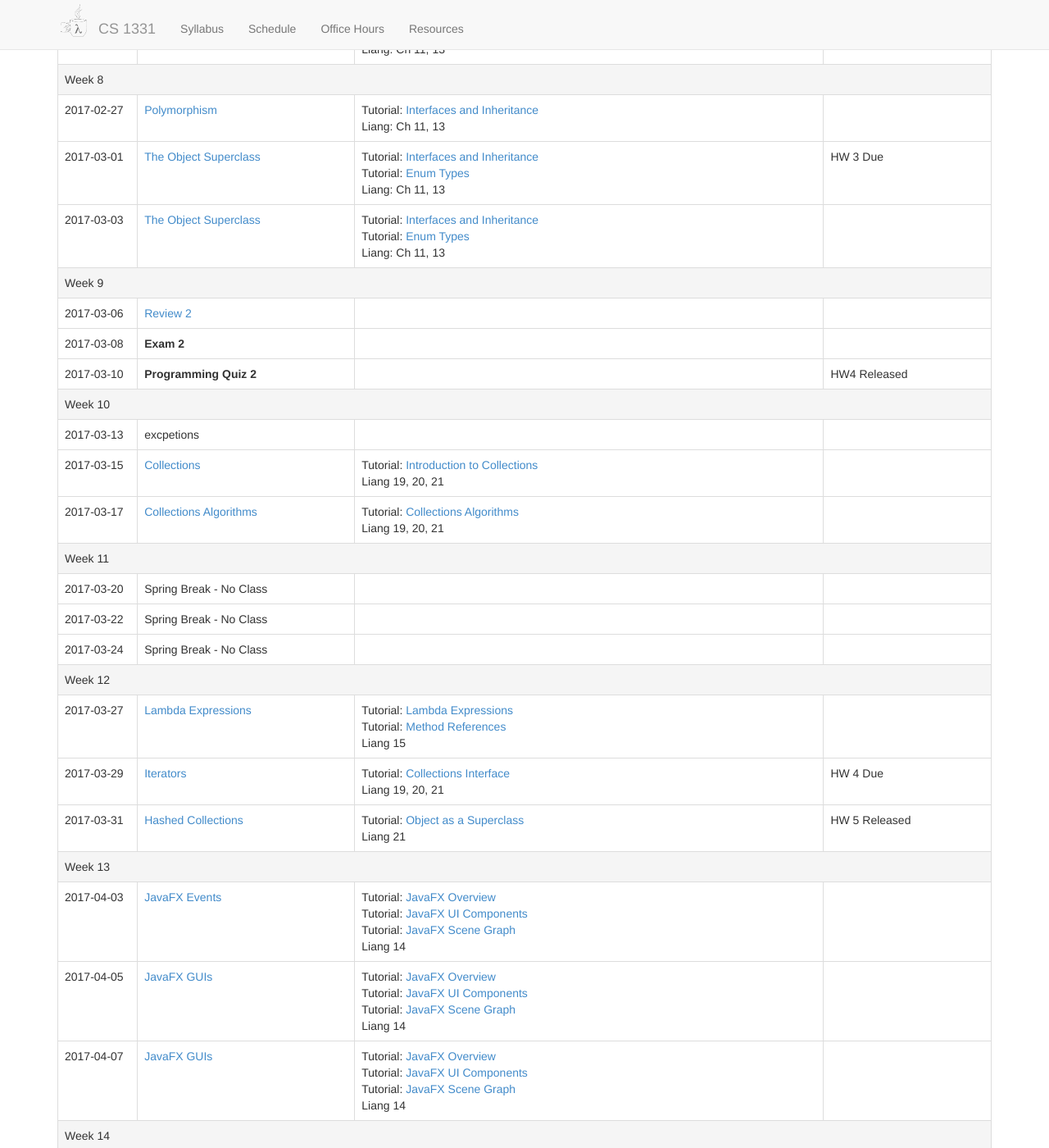
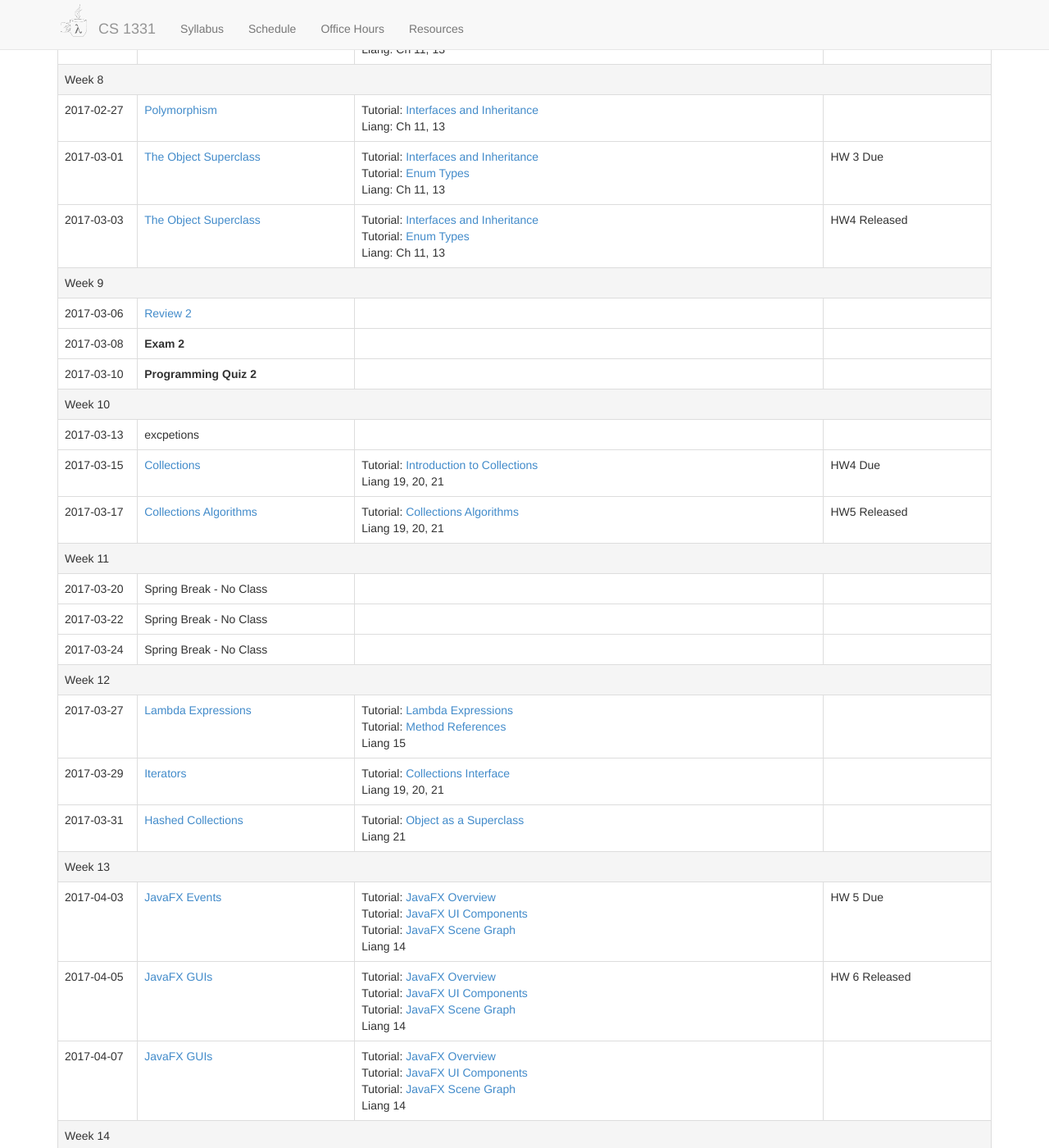
Before and after one commit to cs1331/cs1331.github.io.old, a Jekyll site: the page built from spring2017.html, in a window 1280 px wide and 1400 px high, scrolled down 2048 px. Shown: the whole window at 82% size. Built offline with Jekyll 4.4.1, drawn with Linux system fonts in a browser that asks for light colours; nearby versions of some CDN libraries.

Commit message:
Render schedule update

```diff
--- a/spring2017.html
+++ b/spring2017.html
@@ -493,7 +493,7 @@
       </td>
       <td>
 
-
+        HW4 Released
       </td>
     </tr>
 
@@ -578,7 +578,7 @@
       </td>
       <td>
 
-
+        HW4 Due
       </td>
     </tr>
 
@@ -595,7 +595,7 @@
       </td>
       <td>
 
-
+        HW5 Released
       </td>
     </tr>
 
@@ -684,7 +684,7 @@
       </td>
       <td>
 
-        HW 4 Due
+
       </td>
     </tr>
 
@@ -726,7 +726,7 @@
       </td>
       <td>
 
-
+        HW 5 Due
       </td>
     </tr>
 
@@ -747,7 +747,7 @@
       </td>
       <td>
 
-
+        HW 6 Released
       </td>
     </tr>
 
@@ -866,7 +866,7 @@
       </td>
       <td>
 
-
+        HW 6 Due
       </td>
     </tr>
 
```
Also changed, not shown: other parts of spring2017.html (+3 -3 lines).
